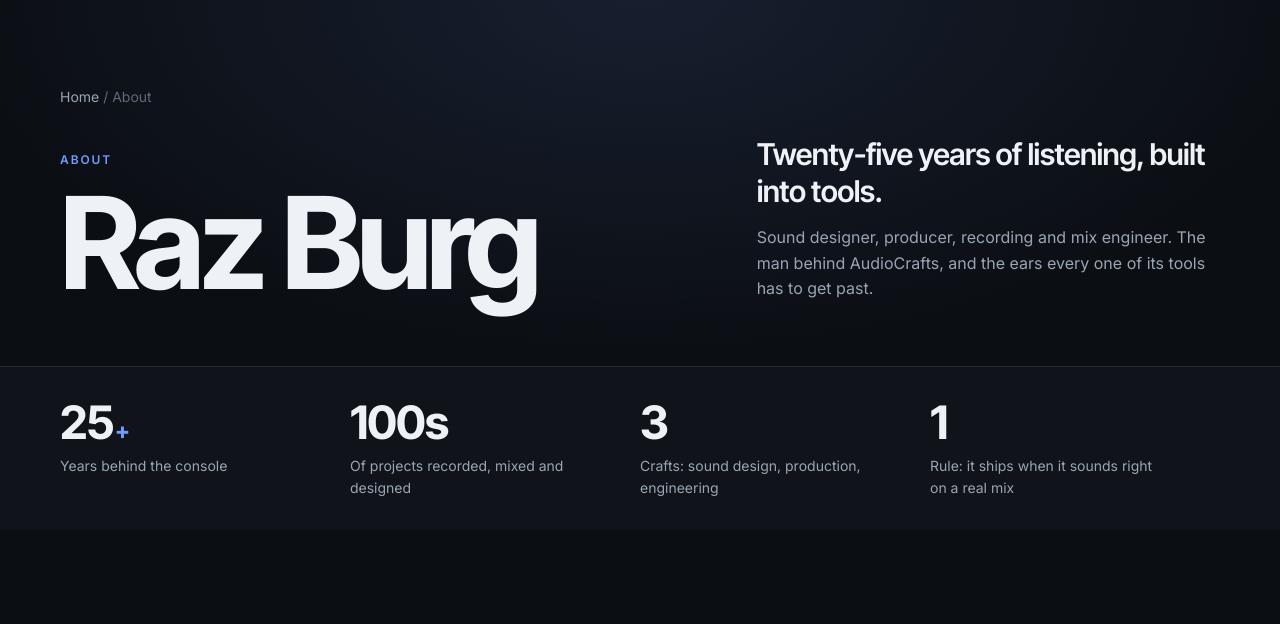
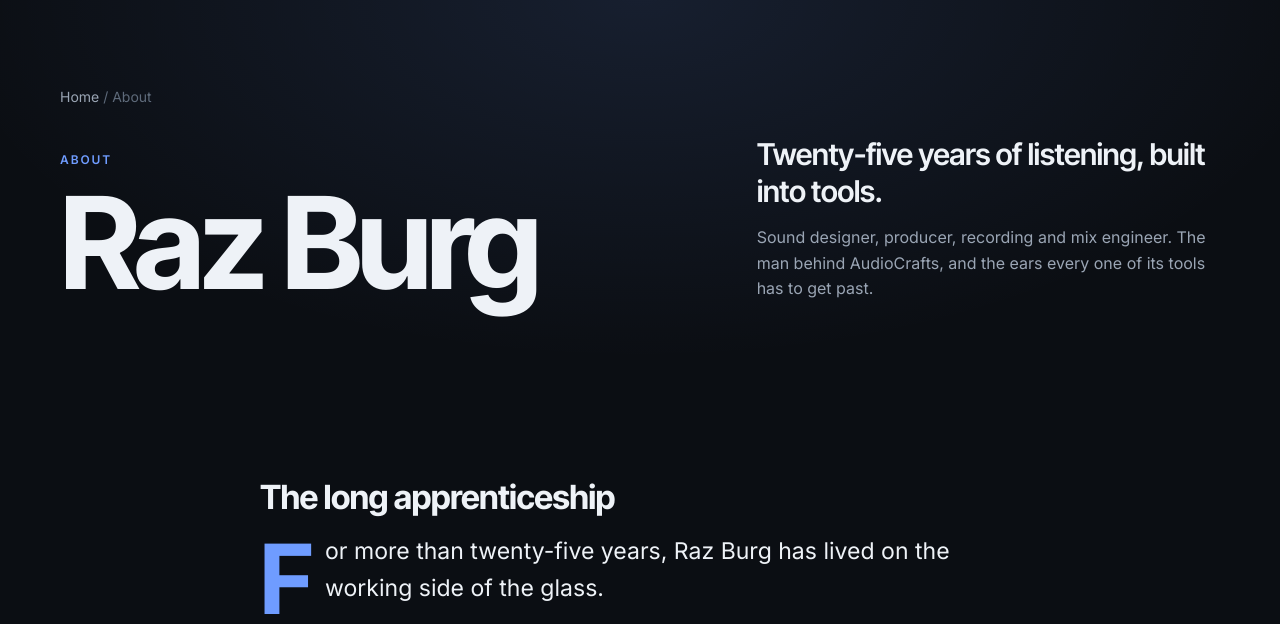
Before and after one commit to razburg-spec/audiocrafts-site, a plain HTML site: page about/index.html in a window 1280 px wide. Shown: the part 73-697 px from the top of the page. Drawn offline with Linux system fonts and the light colour scheme.

Commit message:
About: remove the numbers strip
Co-Authored-By: Claude Opus 5.5 <noreply@anthropic.com>
Claude-Session: https://claude.ai/code/session_01EGCnYd5Gs6rvtnZiNo5LHi

```diff
--- a/about/index.html
+++ b/about/index.html
@@ -56,7 +56,6 @@
 </div>
 </div>
 </section>
-<div class="pspecs"><div class="wrap"><div class="specs"><div><b class="num">25<small>+</small></b><span>Years behind the console</span></div><div><b class="num">100s</b><span>Of projects recorded, mixed and designed</span></div><div><b class="num">3</b><span>Crafts: sound design, production, engineering</span></div><div><b class="num">1</b><span>Rule: it ships when it sounds right on a real mix</span></div></div></div></div>
 
 <section class="sec">
 <div class="wrap">
```
